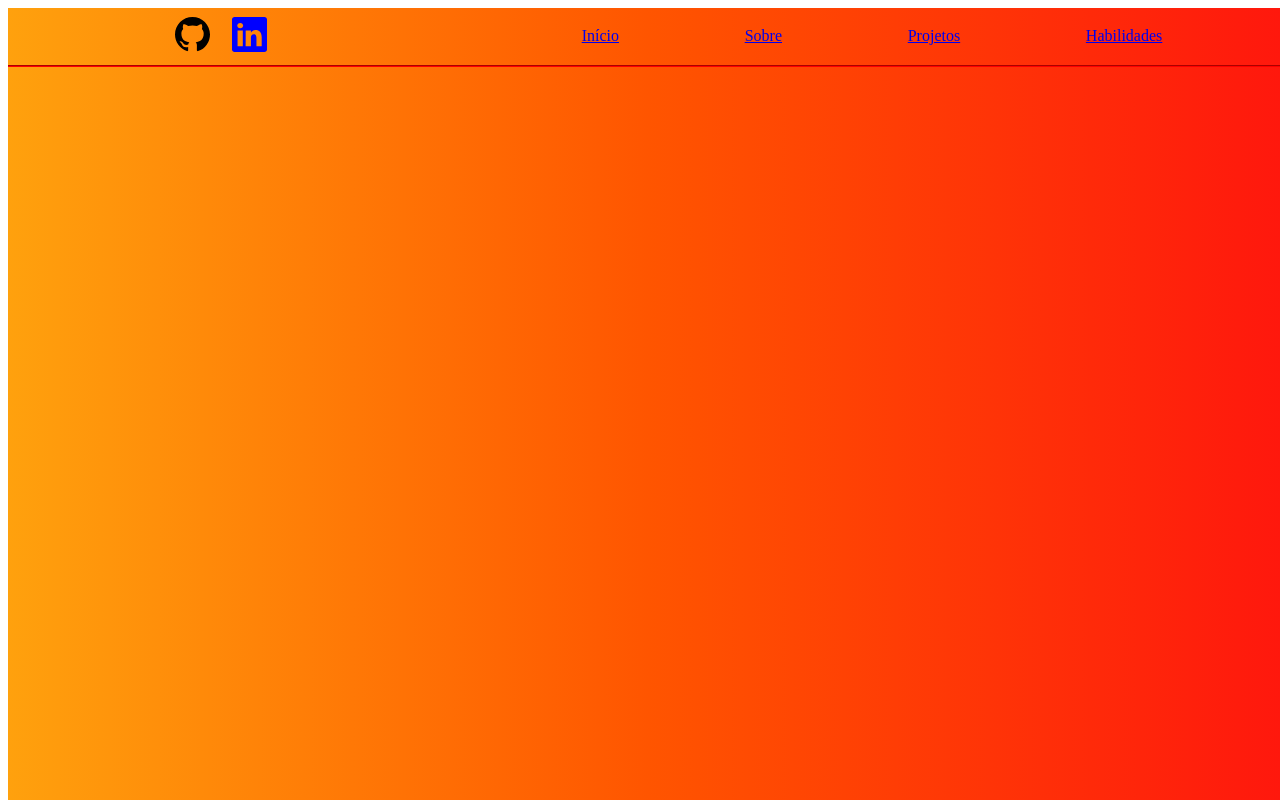
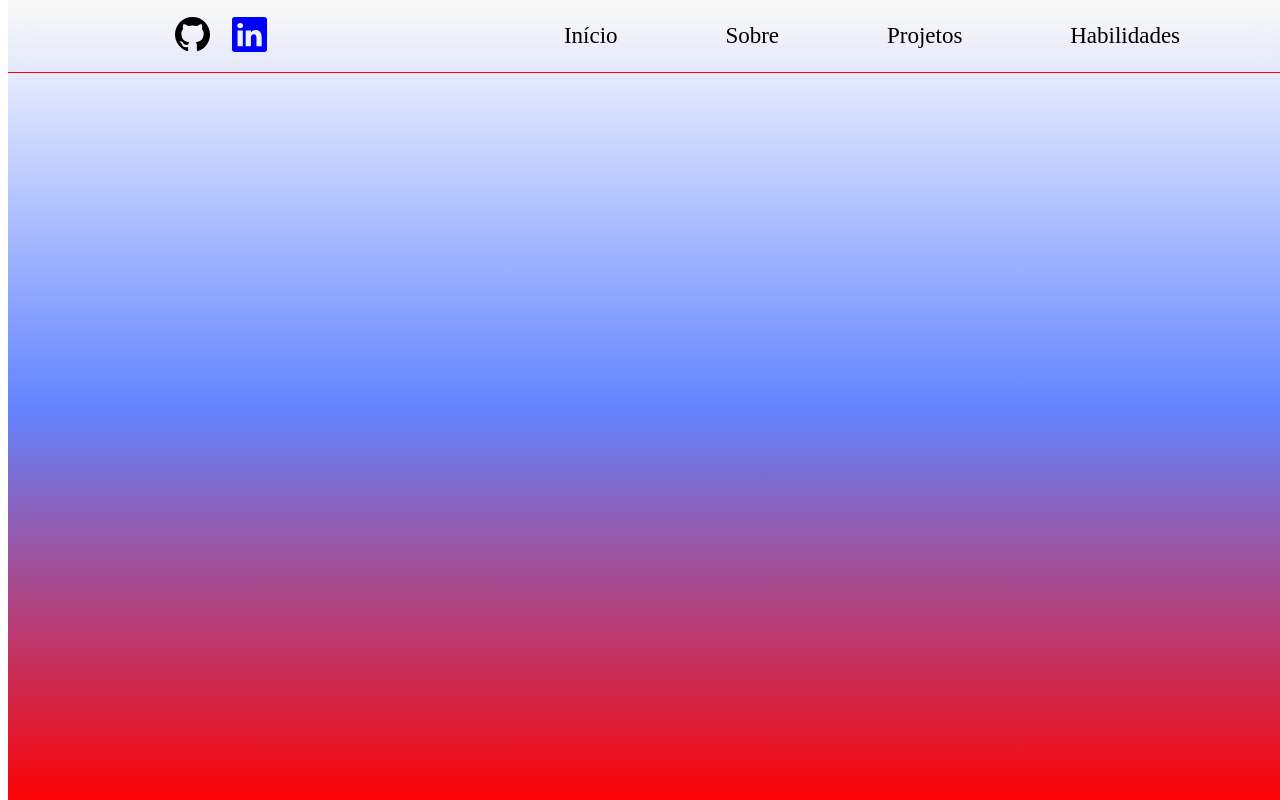
Before and after one commit to LeoRomanzoti/portfolio, a React (Create React App) app: page / in a window 1280 px wide. Shown: the top 800 px of the page. Built offline with nearby package versions, Linux system fonts and the light colour scheme.

Commit message:
nova Header

```diff
--- a/src/App.js
+++ b/src/App.js
@@ -34,12 +34,16 @@ const App = () => {
                                 target="_blank"
                                 rel="noreferrer"
                             >
-                                <BsLinkedin color="blue" size={35} />
+                                <BsLinkedin
+                                    color="blue"
+                                    size={35}
+                                    onMouseOver={{}}
+                                />
                             </a>
                         </HeadDiv>
                     </HeadLeft>
                     <HeadRight>
-                        <a href="http://" style={{}}>
+                        <a href="http://">
                             <p>Início</p>
                         </a>
                         <a href="http://">
--- a/src/style.js
+++ b/src/style.js
@@ -3,13 +3,18 @@ import styled from "styled-components";
 export const Container = styled.div`
     width: 100vw;
     height: 100vh;
-    background-image: linear-gradient(to left, #ff170d, #ff5500, #ffa10d);
-    background-attachment: local;
+    background-image: linear-gradient(to bottom, #ffffff, #6284ff, #ff0000);
 `;
 
 export const Head = styled.div`
     display: flex;
-    border-bottom: 2px groove red;
+    width: 100%;
+    background: rgba(196, 196, 196, 0.11);
+    backdrop-filter: blur(10px);
+    position: fixed;
+    top: 0;
+    z-index: 1;
+    border-bottom: 1.5px groove #ff0000;
 `;
 
 export const HeadLeft = styled.div`
@@ -25,30 +30,46 @@ export const HeadRight = styled.div`
     width: 65%;
     justify-content: space-evenly;
     align-items: center;
+
+    a {
+        font-size: 23px;
+        color: black;
+    }
+    a:link {
+        text-decoration: none;
+    }
+    a:hover {
+        color: #ff0000;
+        font-size: 25px;
+        transition: ease-in-out 0.3s;
+    }
 `;
 
 export const HeadDiv = styled.div`
     padding-right: 5%;
     padding-bottom: 2%;
     padding-top: 2%;
+
+    a:hover {
+        size: 40px;
+    }
 `;
 
 export const Index = styled.div`
-    width: 100vw;
     height: 100vh;
 `;
 
 export const About = styled.div`
-    width: 100vw;
     height: 100vh;
+    background-color: #ff0000;
 `;
 
 export const Projects = styled.div`
-    width: 100vw;
     height: 100vh;
+    background-color: #ff0000;
 `;
 
 export const Skills = styled.div`
-    width: 100vw;
     height: 100vh;
+    background-color: #ff0000;
 `;
```
